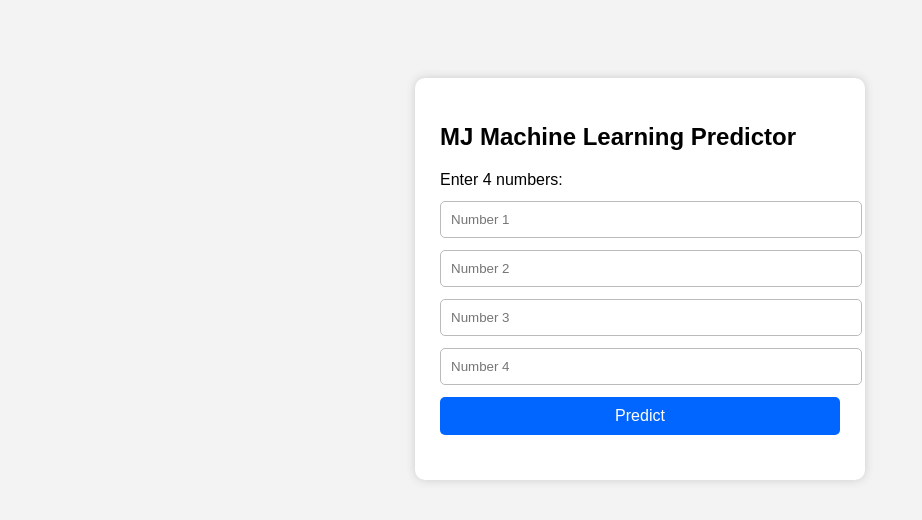
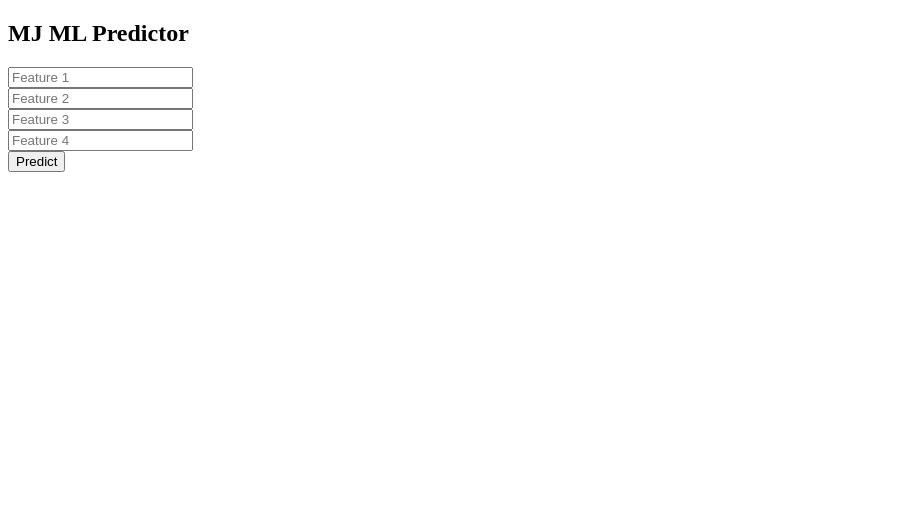
Before and after one commit to Manoj1932/Mj-Ml-depl, a plain HTML site: page static/predict.html in a window 1280 px wide. Shown: the whole page, without its empty margins (0-922 px from the left). Drawn offline with Linux system fonts and the light colour scheme.

Commit message:
Refactor prediction form and update title
Updated the HTML structure and form for predictions.

```diff
--- a/static/predict.html
+++ b/static/predict.html
@@ -1,83 +1,18 @@
 <!DOCTYPE html>
-<html lang="en">
+<html>
 <head>
-    <meta charset="UTF-8">
-    <title>MJ ML Predictor</title>
-    <style>
-        body {
-            font-family: Arial, sans-serif;
-            background: #f3f3f3;
-            padding: 20px;
-        }
-        .container {
-            width: 400px;
-            margin: 50px auto;
-            background: white;
-            padding: 25px;
-            border-radius: 10px;
-            box-shadow: 0px 0px 10px #ccc;
-        }
-        input, button {
-            width: 100%;
-            padding: 10px;
-            margin-top: 12px;
-            border-radius: 5px;
-            border: 1px solid #bbb;
-        }
-        button {
-            background: #0066ff;
-            color: white;
-            cursor: pointer;
-            border: none;
-            font-size: 16px;
-        }
-        button:hover {
-            background: #004ccc;
-        }
-        .result {
-            margin-top: 20px;
-            font-size: 20px;
-            font-weight: bold;
-            color: green;
-            text-align: center;
-        }
-    </style>
+    <title>MJ Prediction</title>
 </head>
 <body>
+    <h2>MJ ML Predictor</h2>
 
-<div class="container">
-    <h2>MJ Machine Learning Predictor</h2>
-
-    <label>Enter 4 numbers:</label>
-    <input id="n1" type="number" placeholder="Number 1">
-    <input id="n2" type="number" placeholder="Number 2">
-    <input id="n3" type="number" placeholder="Number 3">
-    <input id="n4" type="number" placeholder="Number 4">
-
-    <button onclick="predict()">Predict</button>
-
-    <div class="result" id="resultBox"></div>
-</div>
-
-<script>
-async function predict() {
-    const n1 = Number(document.getElementById("n1").value);
-    const n2 = Number(document.getElementById("n2").value);
-    const n3 = Number(document.getElementById("n3").value);
-    const n4 = Number(document.getElementById("n4").value);
-
-    const bodyData = { f1: n1, f2: n2, f3: n3, f4: n4 };
-
-    let response = await fetch("https://mj-ml-depl-6.onrender.com/predict", {
-        method: "POST",
-        headers: { "Content-Type": "application/json" },
-        body: JSON.stringify(bodyData)
-    });
-
-    let result = await response.json();
-    document.getElementById("resultBox").innerText = "Prediction: " + result.prediction;
-}
-</script>
+    <form action="/predict" method="post">
+        <input name="feature1" placeholder="Feature 1" required><br>
+        <input name="feature2" placeholder="Feature 2" required><br>
+        <input name="feature3" placeholder="Feature 3" required><br>
+        <input name="feature4" placeholder="Feature 4" required><br>
+        <button type="submit">Predict</button>
+    </form>
 
 </body>
 </html>
```
